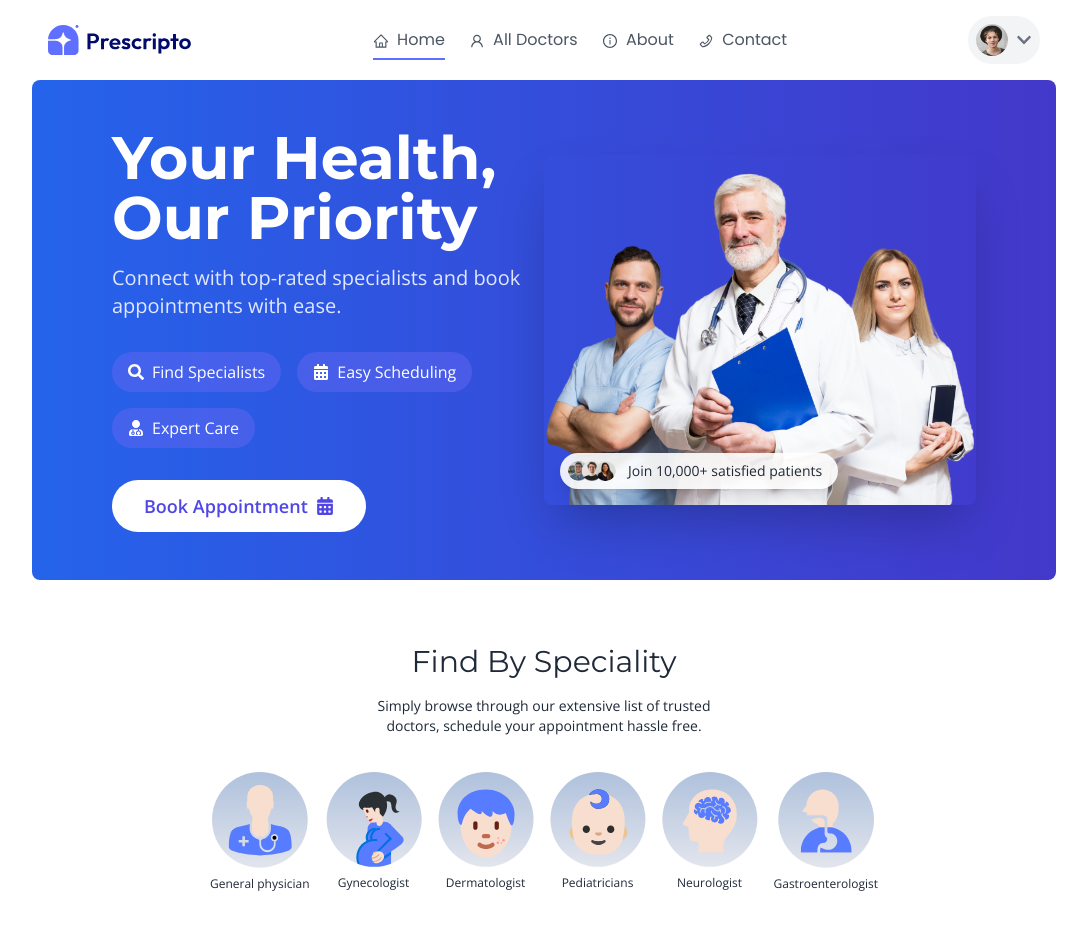
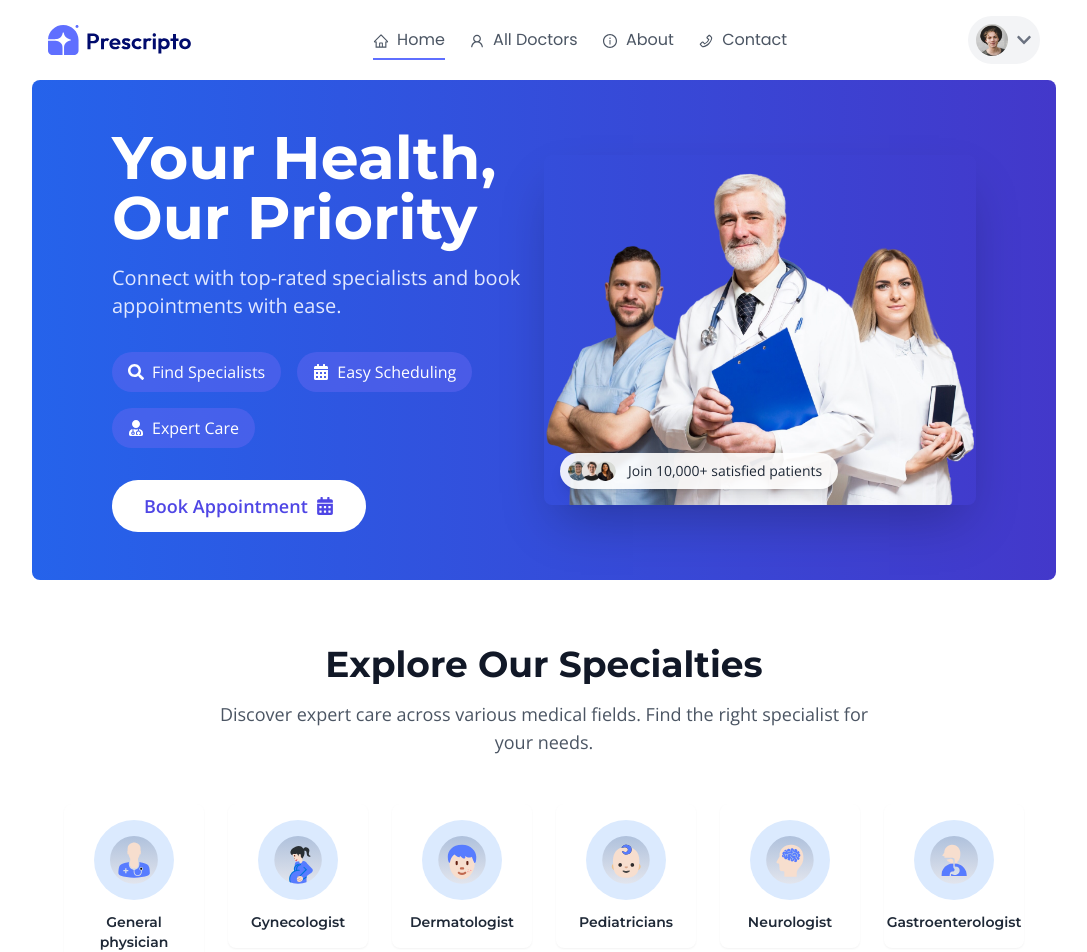
Before and after one commit to rizonkumar/appointment-booking, a React (Vite) app in the folder frontend/: page / in a window 1280 px wide. Shown: the top 952 px of the page, without its empty margins (96-1183 px from the left). Built offline with nearby package versions, Linux system fonts and the light colour scheme.

Commit message:
Fix: Improved the UI

```diff
--- a/frontend/src/components/SpecialityMenu.jsx
+++ b/frontend/src/components/SpecialityMenu.jsx
@@ -1,36 +1,70 @@
+import PropTypes from 'prop-types';
 import { specialityData } from "../assets/assets.js";
 import { Link } from "react-router-dom";
+import { motion } from "framer-motion";
 
 const SpecialityMenu = () => {
   return (
-    <div
-      className="flex flex-col items-center gap-4 py-16 text-gray-800"
-      id="speciality"
-    >
-      <h1 className="text-3xl font-medium">Find By Speciality</h1>
-      <p className="text-center text-sm sm:w-1/3">
-        Simply browse through our extensive list of trusted doctors, schedule
-        your appointment hassle free.
-      </p>
-      <div className="flex w-full gap-4 overflow-scroll pt-5 sm:justify-center">
-        {specialityData.map((item, index) => (
-          <Link
-            key={index}
-            to={`/doctors/${item.speciality}`}
-            className="flex flex-shrink-0 cursor-pointer flex-col items-center text-xs transition-all duration-500 hover:translate-y-[-10px]"
-            onClick={() => scrollTo(0, 0)}
-          >
-            <img
-              src={item.image}
-              alt="item-image"
-              className="mb-2 w-16 sm:w-24"
-            />
-            <p className="">{item.speciality}</p>
-          </Link>
-        ))}
+    <section className="py-16 px-4 sm:px-6 lg:px-8" id="speciality">
+      <div className="mx-auto max-w-7xl">
+        <motion.div
+          initial={{ opacity: 0, y: 20 }}
+          animate={{ opacity: 1, y: 0 }}
+          transition={{ duration: 0.5 }}
+          className="text-center"
+        >
+          <h2 className="text-3xl font-bold text-gray-900 sm:text-4xl">
+            Explore Our Specialties
+          </h2>
+          <p className="mt-4 mx-auto max-w-2xl text-lg text-gray-600">
+            Discover expert care across various medical fields. Find the right specialist for your needs.
+          </p>
+        </motion.div>
+
+        <motion.div
+          initial={{ opacity: 0 }}
+          animate={{ opacity: 1 }}
+          transition={{ duration: 0.5, delay: 0.2 }}
+          className="mt-12"
+        >
+          <div className="grid grid-cols-2 gap-6 sm:grid-cols-3 md:grid-cols-4 lg:grid-cols-6">
+            {specialityData.map((item, index) => (
+              <SpecialityCard key={index} item={item} />
+            ))}
+          </div>
+        </motion.div>
       </div>
-    </div>
+    </section>
   );
 };
 
+const SpecialityCard = ({ item }) => (
+  <motion.div
+    whileHover={{ y: -5 }}
+    transition={{ type: "spring", stiffness: 400 }}
+  >
+    <Link
+      to={`/doctors/${item.speciality}`}
+      className="flex flex-col items-center p-4 bg-white rounded-lg shadow-sm hover:shadow-md transition-shadow duration-300"
+      onClick={() => scrollTo(0, 0)}
+    >
+      <div className="w-20 h-20 mb-3 overflow-hidden rounded-full bg-blue-100 flex items-center justify-center">
+        <img
+          src={item.image}
+          alt={item.speciality}
+          className="w-12 h-12 object-contain"
+        />
+      </div>
+      <h3 className="text-sm font-semibold text-gray-800 text-center">{item.speciality}</h3>
+    </Link>
+  </motion.div>
+);
+
+SpecialityCard.propTypes = {
+  item: PropTypes.shape({
+    speciality: PropTypes.string.isRequired,
+    image: PropTypes.string.isRequired,
+  }).isRequired,
+};
+
 export default SpecialityMenu;
```
